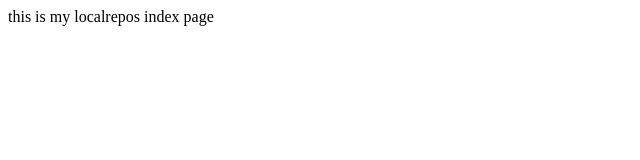
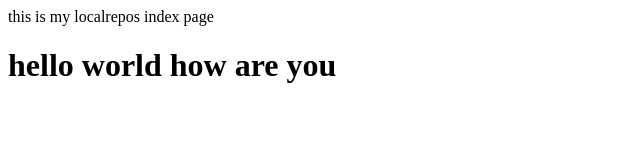
Before and after one commit to ranjan-kumar9119/localrepos, a plain HTML site: page index.html in a window 1280 px wide. Shown: the whole page, without its empty margins (0-640 px from the left). Drawn offline with Linux system fonts and the light colour scheme.

Commit message:
heading tag

```diff
--- a/index.html
+++ b/index.html
@@ -2,3 +2,4 @@
     this is my localrepos index page
 
 </p>
+<h1>hello world how are you</h1>
```
